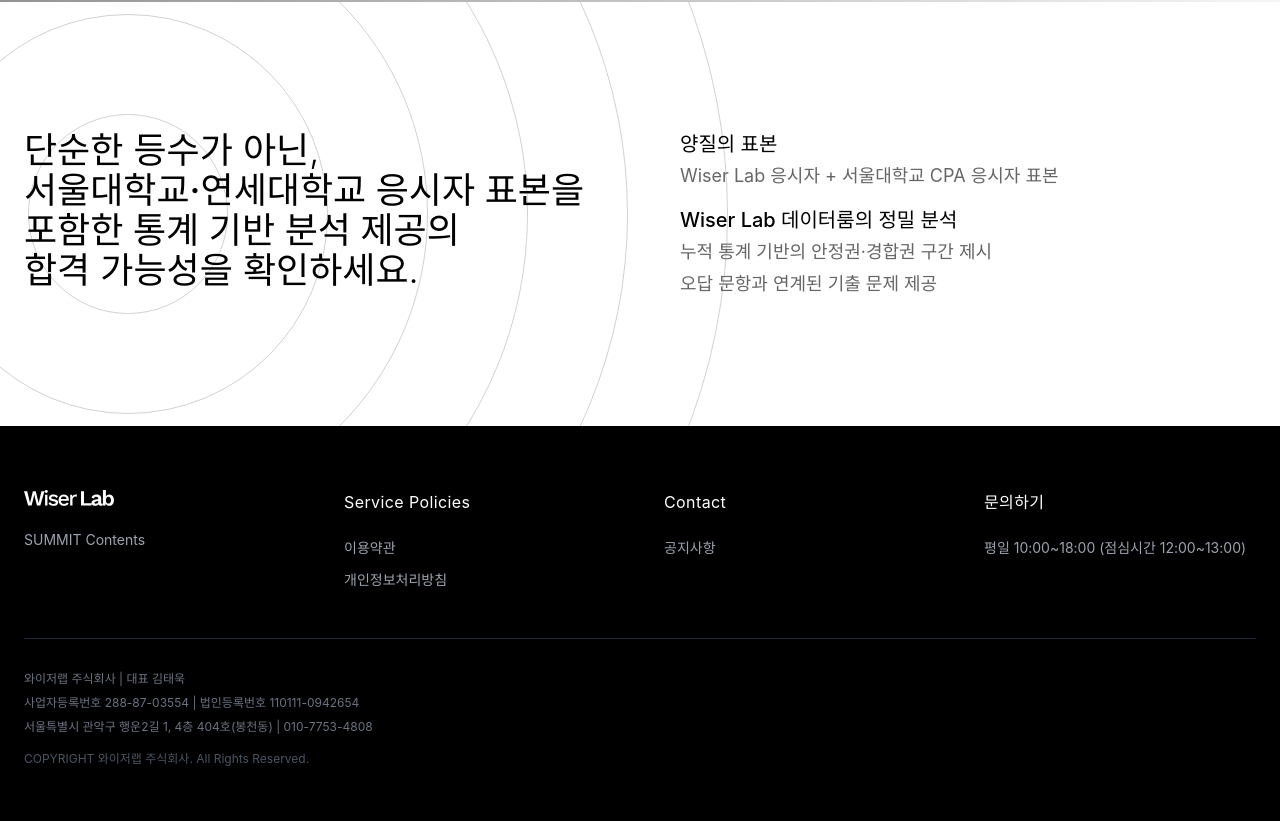
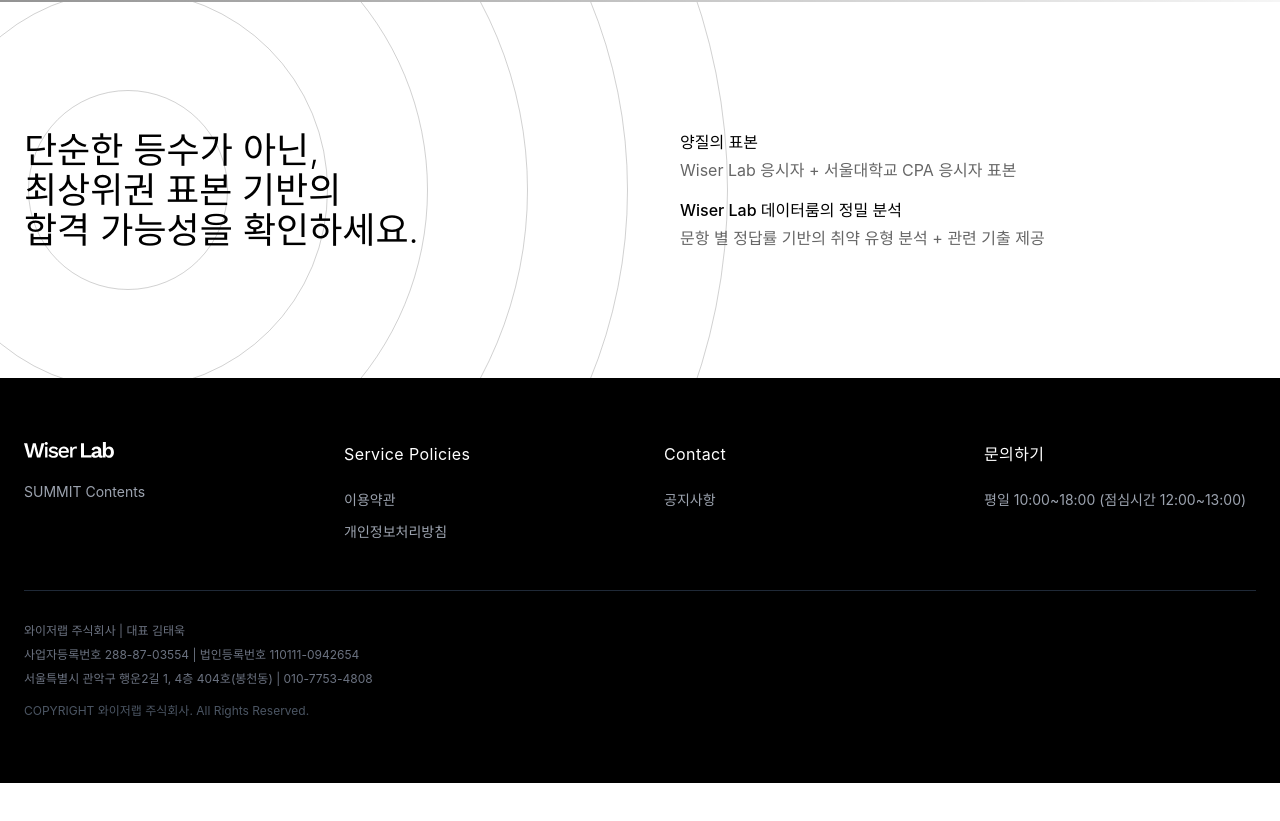
Before and after one commit to taewook2021-crypto/wiserlab-cpa-dream, a React (Vite) app: page / in a window 1280 px wide. Shown: the part 798-1619 px from the top of the page. After the commit the page ends 1581 px from the top, so only its background shows below. Built offline with nearby package versions, Linux system fonts and the light colour scheme; grey boxes are pictures that could not be loaded; a web font is replaced by a local one.

Commit message:
Reverted to commit 8528a3d008be93629705c6f69e54f30600399635

```diff
--- a/src/components/HeroSection.tsx
+++ b/src/components/HeroSection.tsx
@@ -139,7 +139,7 @@ const HeroSection = () => {
             <div className="space-y-8 sm:space-y-10 lg:space-y-12">
               <h2 className="text-xl sm:text-2xl lg:text-4xl font-light leading-relaxed">
                 단순한 등수가 아닌,<br />
-                <span className="font-medium text-inherit">서울대학교·연세대학교 응시자 표본을 포함한 통계 기반 분석 제공</span>의<br />
+                <strong className="font-medium">최상위권 표본 기반</strong>의<br />
                 합격 가능성을 확인하세요.
               </h2>
             </div>
@@ -149,13 +149,12 @@ const HeroSection = () => {
               <div className="space-y-4 sm:space-y-6 lg:space-y-8">
                 <div className="space-y-3 sm:space-y-4">
                   <div className="space-y-1">
-                    <p className="text-base sm:text-lg lg:text-xl font-medium">양질의 표본</p>
-                    <p className="text-sm sm:text-base lg:text-lg text-muted-foreground">Wiser Lab 응시자 + 서울대학교 CPA 응시자 표본</p>
+                    <p className="text-sm sm:text-sm lg:text-base font-medium">양질의 표본</p>
+                    <p className="text-xs sm:text-xs lg:text-base text-muted-foreground">Wiser Lab 응시자 + 서울대학교 CPA 응시자 표본</p>
                   </div>
                   <div className="space-y-1">
-                    <p className="text-base sm:text-lg lg:text-xl font-medium">Wiser Lab 데이터룸의 정밀 분석</p>
-                    <p className="text-sm sm:text-base lg:text-lg text-muted-foreground">누적 통계 기반의 안정권·경합권 구간 제시</p>
-                    <p className="text-sm sm:text-base lg:text-lg text-muted-foreground">오답 문항과 연계된 기출 문제 제공</p>
+                    <p className="text-sm sm:text-sm lg:text-base font-medium">Wiser Lab 데이터룸의 정밀 분석</p>
+                    <p className="text-xs sm:text-xs lg:text-base text-muted-foreground">문항 별 정답률 기반의 취약 유형 분석 + 관련 기출 제공</p>
                   </div>
                 </div>
               </div>
```
